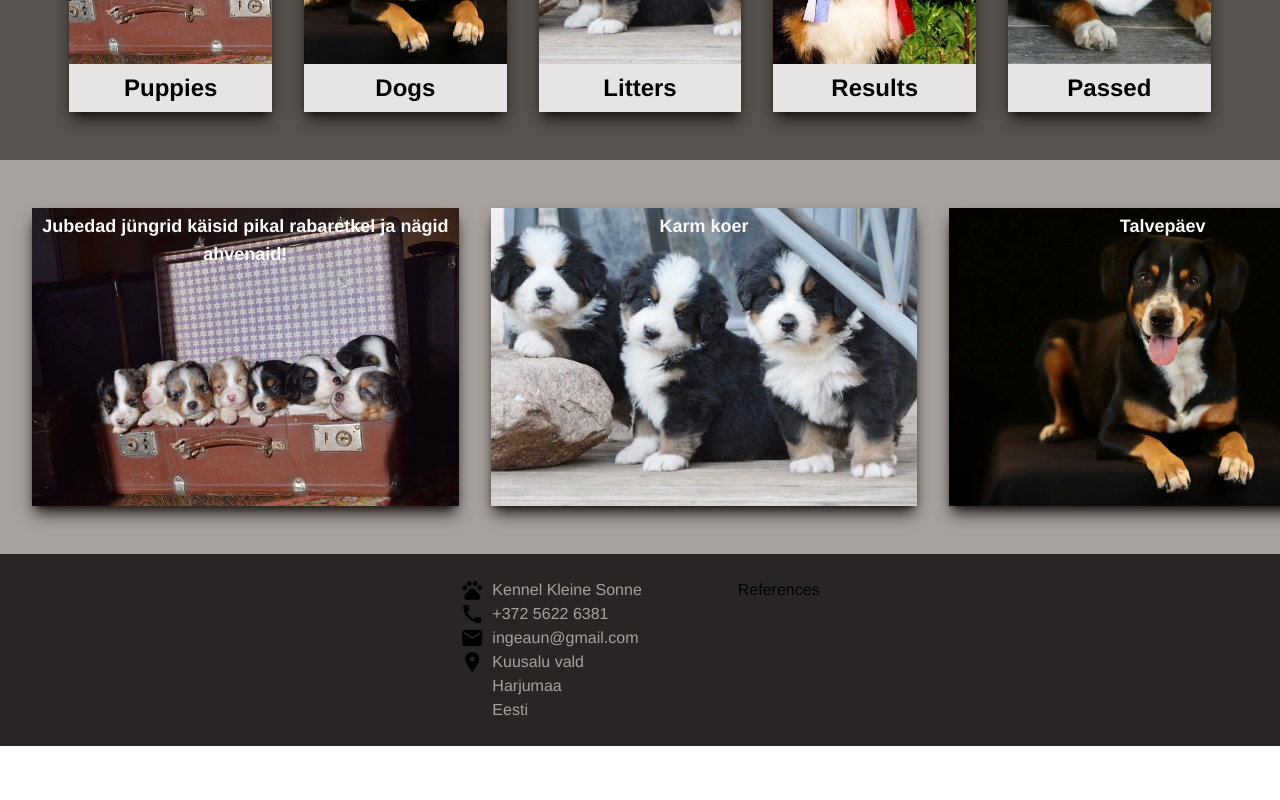
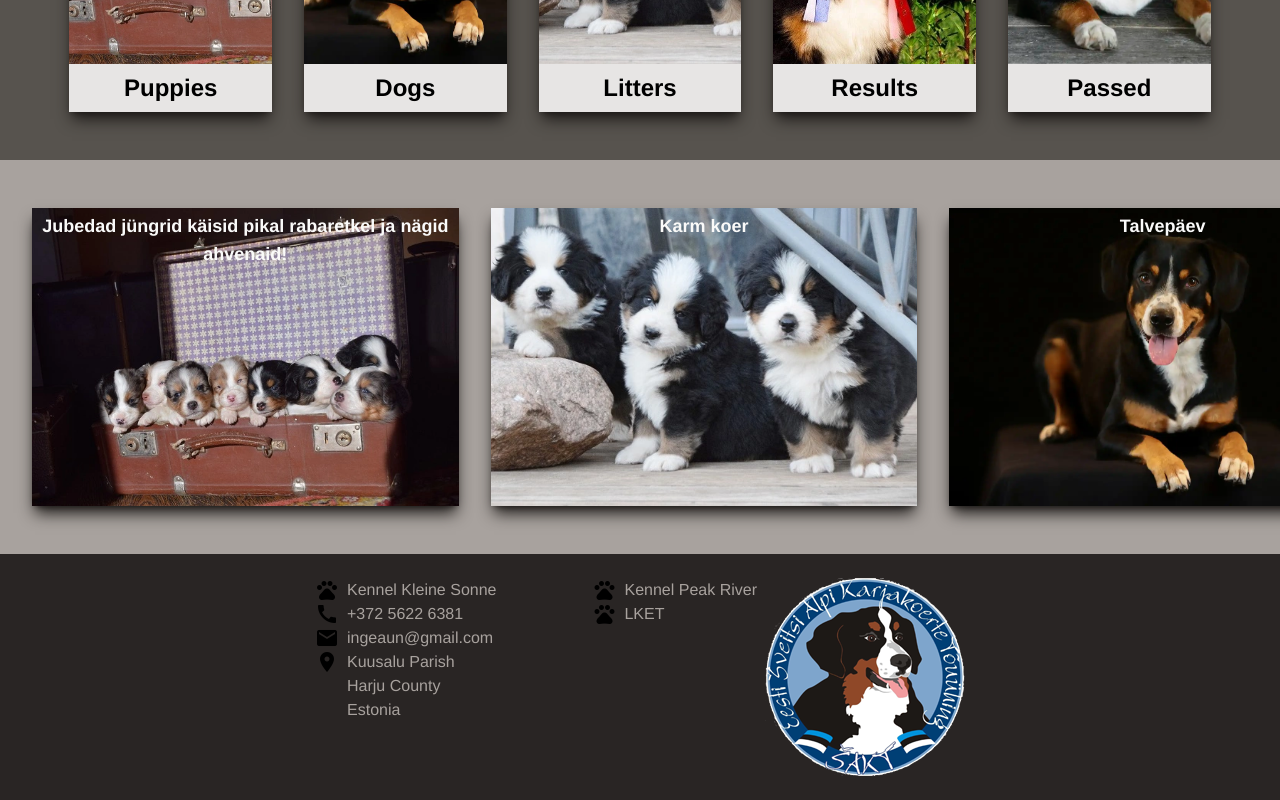
Before and after one commit to mart-mihkel/kleinesonne, a SvelteKit app: page / in a window 1280 px wide. Shown: the part 851-1651 px from the top of the page. Before the commit the page ends 1597 px from the top, so only its background shows below. Built offline with nearby package versions, Linux system fonts and the light colour scheme.

Commit message:
references🔗

```diff
--- a/src/routes/Footer.svelte
+++ b/src/routes/Footer.svelte
@@ -1,4 +1,4 @@
-<div class="flex flex-row justify-center bg-stone-800 py-6">
+<div class="flex flex-col justify-center bg-stone-800 py-6 md:flex-row">
     <div class="flex flex-row gap-2 px-12">
         <div class="flex flex-col">
             <span class="material-icons">pets</span>
@@ -7,37 +7,50 @@
             <span class="material-icons">location_on</span>
         </div>
         <div class="flex flex-col">
-            <a
-                class="text-stone-400 transition-colors duration-300 hover:text-stone-200"
-                href="/"
-                title="Homepage"
-            >
-                Kennel Kleine Sonne
-            </a>
-            <a
-                class="text-stone-400 transition-colors duration-300 hover:text-stone-200"
-                href="tel:+37256226381"
-                title="Contact phone"
-            >
+            <a class="link" href="/" title="Homepage"> Kennel Kleine Sonne </a>
+            <a class="link" href="tel:+37256226381" title="Contact phone">
                 +372 5622 6381
             </a>
             <a
-                class="text-stone-400 transition-colors duration-300 hover:text-stone-200"
+                class="link"
                 href="mailto:ingeaun@gmail.com"
                 title="Contact mail"
             >
                 ingeaun@gmail.com
             </a>
             <a
-                class="text-stone-400 transition-colors duration-300 hover:text-stone-200"
+                class="link"
                 href="https://www.google.com/maps/place/Kuusalu+Parish"
+                target="_blank"
                 title="Location"
             >
-                Kuusalu vald <br />
-                Harjumaa <br />
-                Eesti
+                Kuusalu Parish<br />
+                Harju County<br />
+                Estonia
             </a>
         </div>
     </div>
-    <div class="flex flex-col px-12">References</div>
+    <div class="flex flex-row gap-2 px-12">
+        <div class="flex flex-col">
+            <span class="material-icons">pets</span>
+            <span class="material-icons">pets</span>
+        </div>
+        <div class="flex flex-col">
+            <a class="link" href="https://www.peakriver.ee" target="_blank">
+                Kennel Peak River
+            </a>
+            <!-- <a class="link" href="https://royalaussies.com" target="_blank">Kennel Bleu Royal</a> -->
+            <a class="link" href="https://www.lket.ee" target="_blank">LKET</a>
+        </div>
+        <a href="https://www.esakt.eu" target="_blank">
+            <img src="esakt-logo.webp" alt="ESAKT logo" />
+        </a>
+    </div>
+    <!-- TODO: attribution -->
 </div>
+
+<style lang="postcss">
+    .link {
+        @apply text-stone-400 transition-colors duration-300 hover:text-stone-200;
+    }
+</style>
```
Also changed, not shown: static/esakt-logo.webp (added), 1 other file (tests, documents, lock files or other folders).
